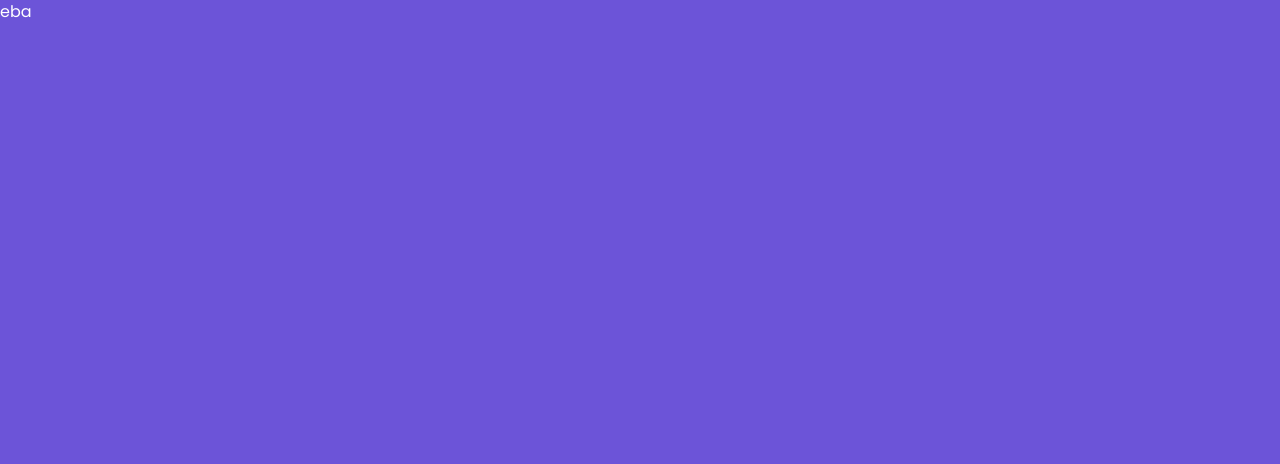
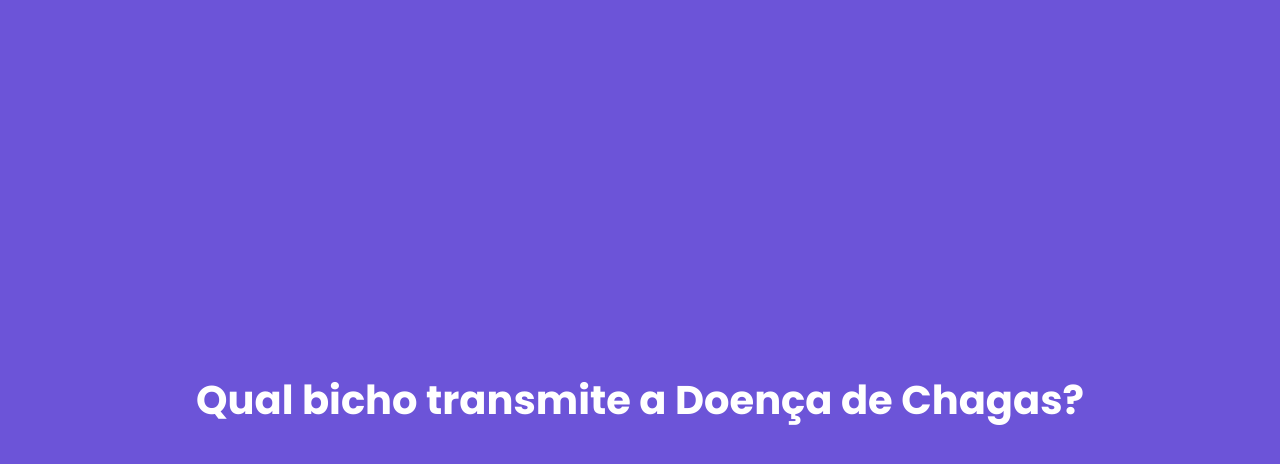
Before and after one commit to marcosgregorio/curso-next-js, a Next.js app in the folder quiz/: page / in a window 1280 px wide. Shown: the top 464 px of the page. Built offline with nearby package versions, Linux system fonts and the light colour scheme.

Commit message:
Criando a questao e o enunciado

```diff
--- /dev/null
+++ b/quiz/src/components/Enunciado.tsx
@@ -0,0 +1,13 @@
+import styles from "../styles/Enunciado.module.css";
+
+interface EnunciadoProps {
+  texto: string;
+}
+
+export default function Enunciado(props: EnunciadoProps) {
+  return (
+    <div className={styles.enunciado}>
+      <div className={styles.texto}> {props.texto} </div>
+    </div>
+  );
+}
--- a/quiz/src/components/Questao.tsx
+++ b/quiz/src/components/Questao.tsx
@@ -1,16 +1,18 @@
 import QuestaoModel from "@/model/questao";
 import { JSX } from "react";
 import styles from "@/styles/Questao.module.css";
+import Enunciado from "./Enunciado";
 
 interface QuestaoProps {
-    questao: QuestaoModel;
+  questao: QuestaoModel;
 }
 
-export default function Questao (props: QuestaoProps): JSX.Element {
+export default function Questao(props: QuestaoProps): JSX.Element {
+  const questao = props.questao;
 
-    return (
-        <div className={styles.questao}>
-            eba
-        </div>
-    )
+  return (
+    <div className={styles.questao}>
+      <Enunciado texto={questao.enunciado} />
+    </div>
+  );
 }
--- a/quiz/src/pages/index.tsx
+++ b/quiz/src/pages/index.tsx
@@ -15,6 +15,15 @@
 
 export default function Home() {
   return (
-    <Questao questao={questoes[0]}/>
+    <div
+      style={{
+        display: "flex",
+        height: "100vh",
+        justifyContent: "center",
+        alignItems: "center",
+      }}
+    >
+      <Questao questao={questoes[0]} />
+    </div>
   );
 }
--- /dev/null
+++ b/quiz/src/styles/Enunciado.module.css
@@ -0,0 +1,8 @@
+.enunciado {
+  display: flex;
+}
+
+.texto {
+  font-size: 2.5rem;
+  font-weight: 700;
+}
--- a/quiz/src/styles/Questao.module.css
+++ b/quiz/src/styles/Questao.module.css
@@ -1,3 +1,5 @@
 .questao {
-    display: flex;
+  display: flex;
+  flex-direction: column;
+  align-items: center;
 }
```
